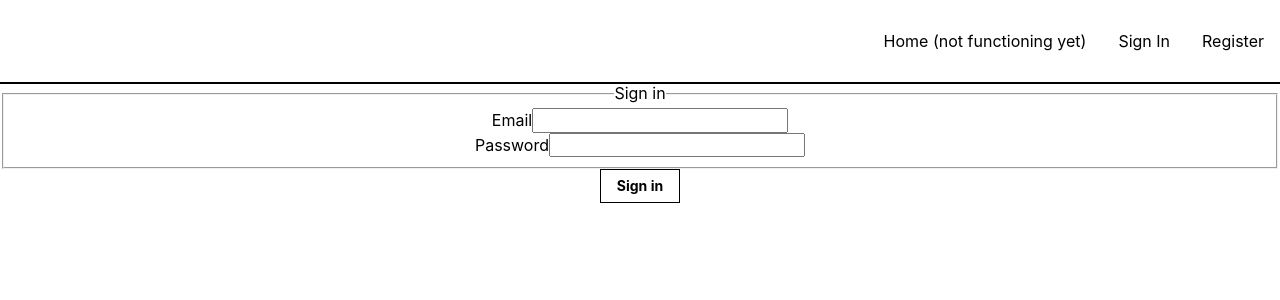
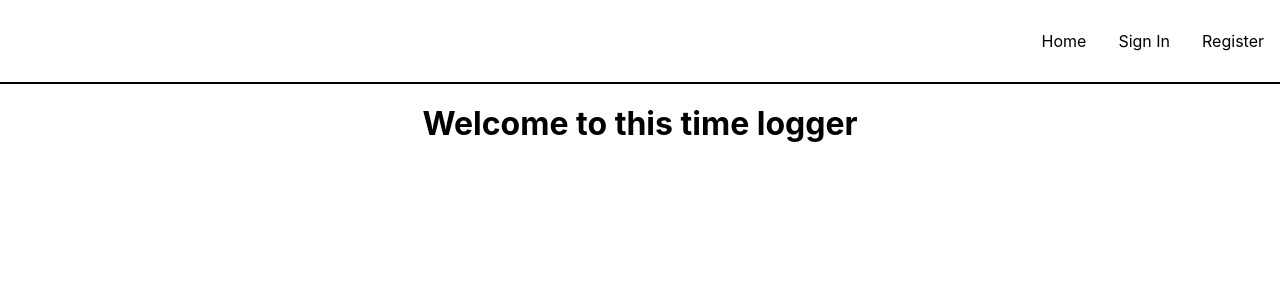
Before and after one commit to Double-T1/practice_front_end, a React (Create React App) app: page / in a window 1280 px wide. Shown: the top 300 px of the page. Built offline with nearby package versions, Linux system fonts and the light colour scheme.

Commit message:
fixed the bugs of navigation bar

```diff
--- a/src/components/Content.js
+++ b/src/components/Content.js
@@ -1,5 +1,5 @@
 import React from "react";
-import Stats from "./content/Stats";
+
 
 class Content extends React.Component {
 	constructor(props) {
--- a/src/components/Navigation.js
+++ b/src/components/Navigation.js
@@ -4,20 +4,20 @@ const Navigation = ({ isSignedIn, onRouteChange }) => {
 	if (isSignedIn) {
 		return (
 			<nav style={{display: 'flex', justifyContent: 'flex-end'}} className="bb bw1">
+				<p id="progress"
+					className="pa3"
+					onClick={() => onRouteChange("progress")}>
+					Progress
+				</p>
 				<p id="profile"
 					className="pa3"
-					onClick={() => onRouteChange("signout")}>
-					Profile (not functioning yet)
+					onClick={() => onRouteChange("profile")}>
+					Profile
 				</p>
 				<p id="signout"
 					className="pa3"
-					onClick={() => onRouteChange("signout")}>
+					onClick={() => onRouteChange("home")}>
 					Sign Out
-				</p>
-				<p id="delete"
-					className="pa3"
-					onClick={() => onRouteChange("signout")}>
-					Delete Account (not functioning yet)
 				</p>
 			</nav>
 		)
@@ -27,7 +27,7 @@ const Navigation = ({ isSignedIn, onRouteChange }) => {
 				<p id="signIn"
 					className="pa3"
 					onClick={() => onRouteChange("home")}>
-					Home (not functioning yet)
+					Home
 				</p>
 				<p id="signIn"
 					className="pa3"
--- a/src/components/content/Stats.js
+++ b/src/components/content/Progress.js
@@ -2,7 +2,7 @@ import React from "react";
 import Accum from "./Accum";
 import Logger from "./Logger"
 
-const Stats = ({name, todayMins, onInputChange, onInputClick}) => {
+const Progress = ({name, todayMins, onInputChange, onInputClick}) => {
 	return (
 		<div>
 			<Accum
@@ -16,4 +16,4 @@ const Stats = ({name, todayMins, onInputChange, onInputClick}) => {
 
 
 
-export default Stats;
+export default Progress;
--- a/src/components/welcome/Home.js
+++ b/src/components/welcome/Home.js
@@ -2,7 +2,9 @@ import React from "react";
 
 const Home = () => {
 	return (
-
+		<div>
+			<h1>Welcome to this time logger</h1>
+		</div>
 	)
 }
 
--- a/src/containers/App.js
+++ b/src/containers/App.js
@@ -3,9 +3,10 @@ import './App.css';
 import Navigation from '../components/Navigation';
 import SignIn from "../components/welcome/Signin";
 import Register from "../components/welcome/Register";
-import Stats from "../components/content/Stats";
+import Progress from "../components/content/Progress";
 import Welcome from "../components/Welcome";
 import Content from "../components/Content";
+import Home from "../components/welcome/Home"
 
 
 class App extends Component {
@@ -13,7 +14,7 @@ class App extends Component {
     super();
     this.state = {
       isSignedIn: false,
-      route: "signin", //signin, signout
+      route: "home", //home, signin, register,
       inputMins: 0,
       user: {
         id: "",
@@ -41,10 +42,9 @@ class App extends Component {
   }
 
   onRouteChange = (route) => {
-    console.log(route);
-    if (route === 'signout') {
+    if (route === "home") {
       this.setState({isSignedIn : false})
-    } else if (route === "signin") {
+    } else if (route === "progress") {
       this.setState({isSignedIn: true})
     }
     this.setState({route: route})
@@ -83,11 +83,15 @@ class App extends Component {
       <div className="App">
         <Navigation isSignedIn={isSignedIn} onRouteChange={this.onRouteChange}/>
         {
-          route === "home" ?
-          <Stats name={name} todayMins={todayMins} onInputChange={this.onInputChange} onInputClick={this.onInputClick}/>
+          isSignedIn ?
+          <Progress name={name} todayMins={todayMins} onInputChange={this.onInputChange} onInputClick={this.onInputClick}/>
           : route === "signin" ?
           ( <SignIn loadUser={this.loadUser} onRouteChange={this.onRouteChange}/> )
-          : ( <Register loadUser={this.loadUser} onRouteChange={this.onRouteChange}/> )
+          : (
+            route === "register" ?
+            ( <Register loadUser={this.loadUser} onRouteChange={this.onRouteChange}/> )
+            : ( <Home /> )
+            )
         }
       </div>
     )
@@ -106,6 +110,7 @@ export default App;
 Navigation => register, signin
 Intro Page => before signin
 
+home, signin, register, signout, progress, profile/settings
 
 
 */
```
